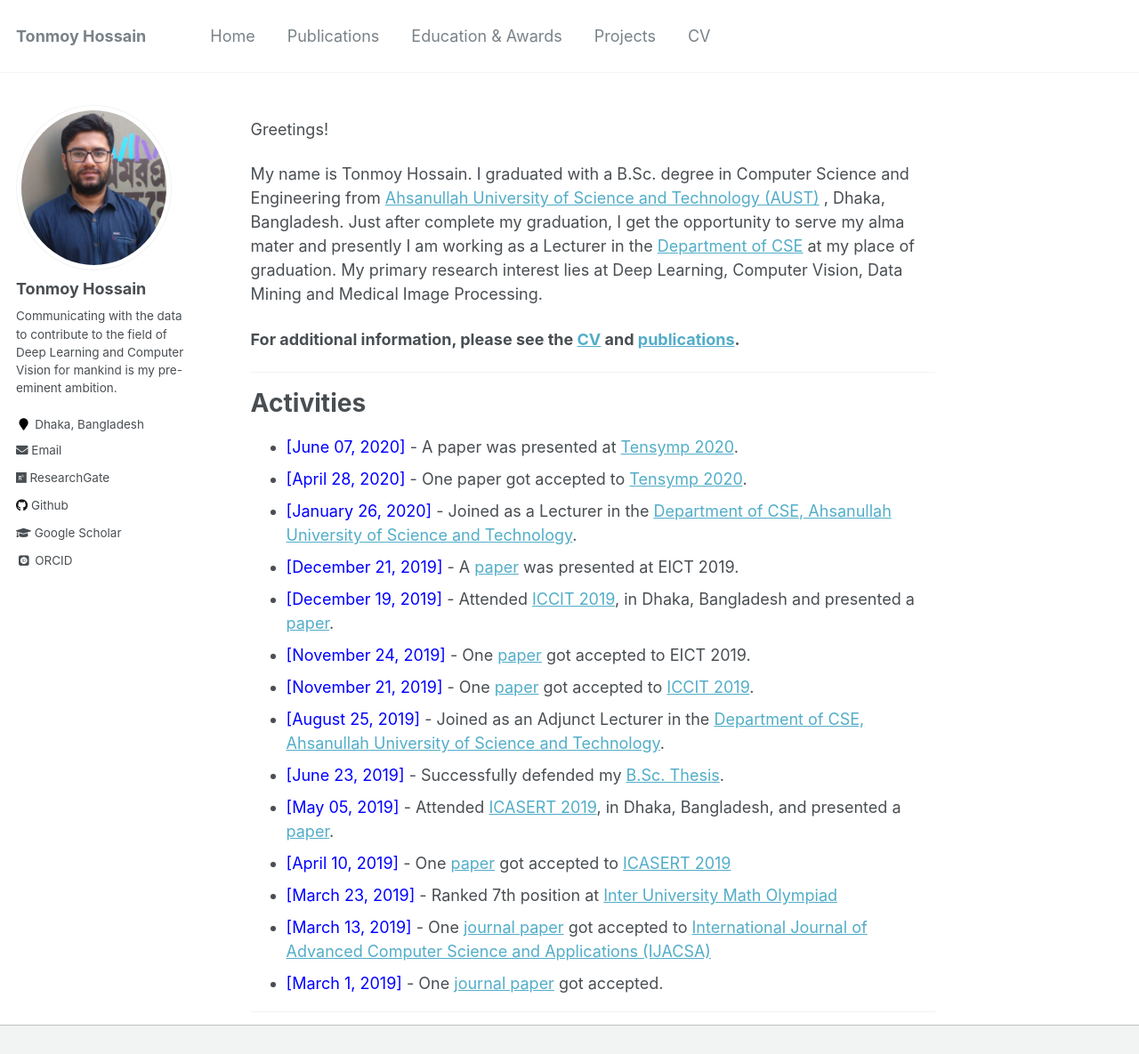
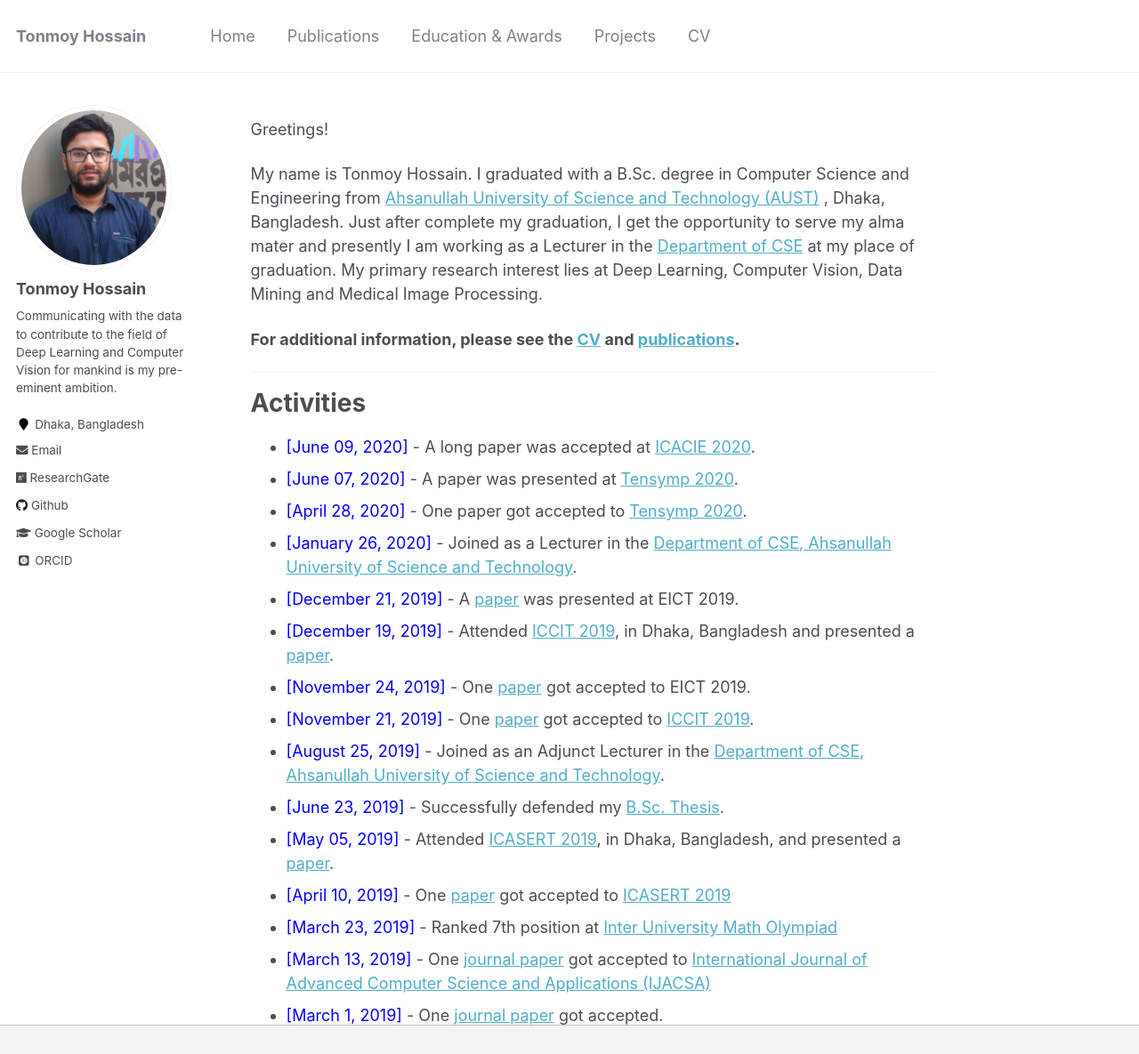
Before and after one commit to shaeekh/shaeekh.github.io, a Jekyll site: the page built from _pages/about.md, in a window 1280 px wide and 1381 px high, cut to the strip 0-1185 px from the top of the window. Shown: the whole strip at 89% size. Built offline with Jekyll 4.4.1, drawn with Linux system fonts in a browser that asks for light colours; some web fonts are replaced.

Commit message:
Update about.md

```diff
--- a/_pages/about.md
+++ b/_pages/about.md
@@ -20,6 +20,7 @@ My name is Tonmoy Hossain. I graduated with a B.Sc. degree in Computer Science a
 # Activities
 
 
+* <span style="color:Blue"> [June 09, 2020] </span> - A long paper was accepted at [ICACIE 2020](https://www.icacie.com/2020/).
 * <span style="color:Blue"> [June 07, 2020] </span> - A paper was presented at [Tensymp 2020](http://tensymp2020.com/).
 * <span style="color:Blue"> [April 28, 2020] </span> - One paper got accepted to [Tensymp 2020](http://tensymp2020.com/).
 * <span style="color:Blue"> [January 26, 2020] </span> - Joined as a Lecturer in the [Department of CSE, Ahsanullah University of Science and Technology](http://aust.edu/).
```
